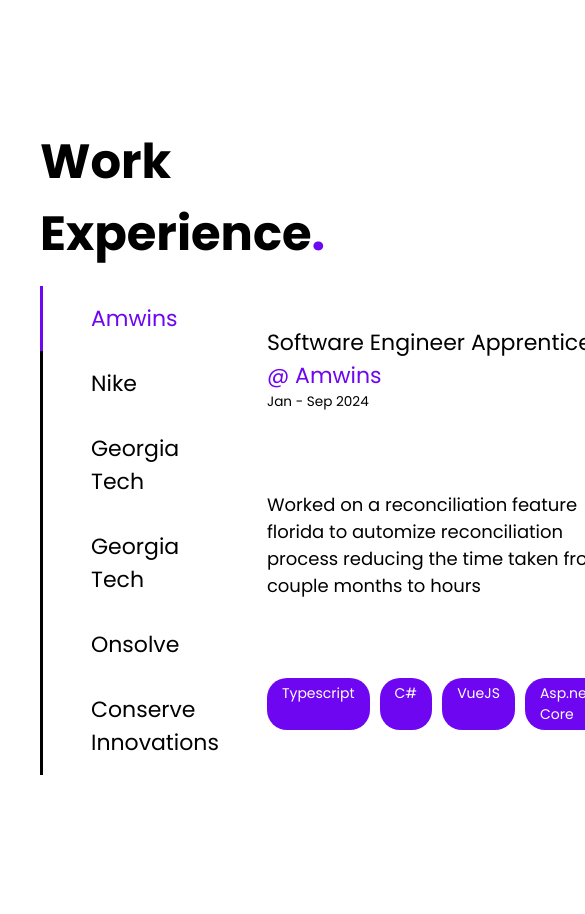
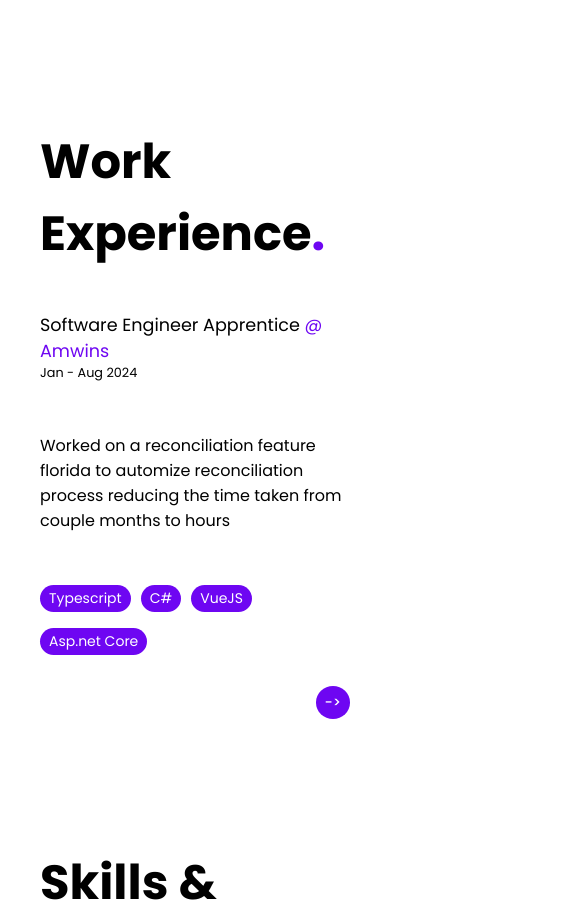
Before and after one commit to SainitinD/sainitind.github.io, a Vue app in the folder personal-portfolio/: page / in a window 390 px wide. Shown: the part 2432-3346 px from the top of the page, 585 px wide, since content can reach past the window. Built offline with nearby package versions, Linux system fonts and the light colour scheme.

Commit message:
make work section responsive and some logic for it

```diff
--- a/personal-portfolio/src/services/work-service.ts
+++ b/personal-portfolio/src/services/work-service.ts
@@ -9,6 +9,7 @@
 
   constructor() {
     this.import_files();
+    this.selectedWorkExperienceId = Math.max(...this.workExperiences.map(wE => wE.id));
   }
 
   private _workExperiences = ref<WorkExperience[]>([]);
@@ -36,12 +37,11 @@
   }
 
   public getCompanies(): string[] {
-    console.log(this.workExperiences);
     return this.workExperiences.map((wE) => wE.company);
   }
 
   public getSelectedWorkExperience(): WorkExperience {
-    return this.workExperiences[this.selectedWorkExperienceId];
+    return this.workExperiences.find(wE => wE.id == this.selectedWorkExperienceId) ?? {} as WorkExperience;
   }
 
   public getSelectedJobTimeline(): string {
@@ -64,7 +64,7 @@
     let formattedStartDate = "";
 
     if (!workExperience.isCurrentJob) {
-      let endMonthName = months[workExperience.endMonthNumber ?? 1 - 1];
+      let endMonthName = months[(workExperience.endMonthNumber ?? 1) - 1];
       if (workExperience.startYear == workExperience.endYear) {
         return `${startMonthName} - ${endMonthName} ${workExperience.startYear}`;
       }
@@ -76,4 +76,17 @@
 
     return `${formattedStartDate} - PRESENT`;
   }
+
+  public nextJobDetails() {
+    if (this.selectedWorkExperienceId > 0) {
+      this.selectedWorkExperienceId--;
+    }
+  }
+
+  public previousJobDetails() {
+    const maxJobId = Math.max(...this.workExperiences.map(wE => wE.id));
+    if (this.selectedWorkExperienceId < maxJobId) {
+      this.selectedWorkExperienceId++;
+    }
+  }
 }
--- a/personal-portfolio/src/views/Work.vue
+++ b/personal-portfolio/src/views/Work.vue
@@ -5,12 +5,12 @@
       <div class="job-history">
         <p
           class="company-name"
-          :class="{ purple: workService.selectedWorkExperienceId == index }"
-          v-for="(company, index) in workService.getCompanies()"
-          :key="index"
-          @click="workService.selectedWorkExperienceId = index"
+          :class="{ purple: workService.selectedWorkExperienceId == workExperience.id }"
+          v-for="workExperience in workService.workExperiences"
+          :key="workExperience.id"
+          @click="workService.selectedWorkExperienceId = workExperience.id"
         >
-          {{ company }}
+          {{ workExperience.company }}
         </p>
       </div>
       <div class="job-details">
@@ -31,6 +31,10 @@
         </p>
       </div>
     </div>
+    <div class="work-action-btns">
+      <button v-if="workService.selectedWorkExperienceId < Math.max(...workService.workExperiences.map(wE => wE.id))" class="prev-job secondary-btn" @click="workService.previousJobDetails()"> <- </button>
+      <button v-if="workService.selectedWorkExperienceId > 0" class="next-job primary-btn" @click="workService.nextJobDetails()"> -> </button>
+    </div>
   </div>
 </template>
 
@@ -45,6 +49,11 @@
 </script>
 
 <style>
+#work {
+  display: flex;
+  flex-direction: column;
+}
+
 .work-body {
   margin-top: 1rem;
   display: flex;
@@ -94,6 +103,7 @@
 .skills {
   display: flex;
   flex-direction: row;
+  flex-wrap: wrap;
   gap: 10px;
 }
 
@@ -104,5 +114,25 @@
   margin-bottom: 6px;
   background-color: #6E06F2;
   color: white;
+  white-space: nowrap;
+}
+
+.work-action-btns {
+  display: none;
+}
+
+.work-action-btns > button {
+  border-radius: 100%;
+  padding: 5px 8px;
+}
+
+@media screen and (min-width: 320px) and (max-width: 768px) {
+  .job-history {display: none;}
+  .work-body {height: 400px;}
+  .job-title, .company {font-size: 1.1rem;}
+  .year {font-size: 0.8rem;}
+  .description {font-size: 1rem;}
+  .skill {font-size: 14px; padding: 3px 9px;}
+  .work-action-btns {display: flex; justify-content: flex-end;}
 }
 </style>
```
